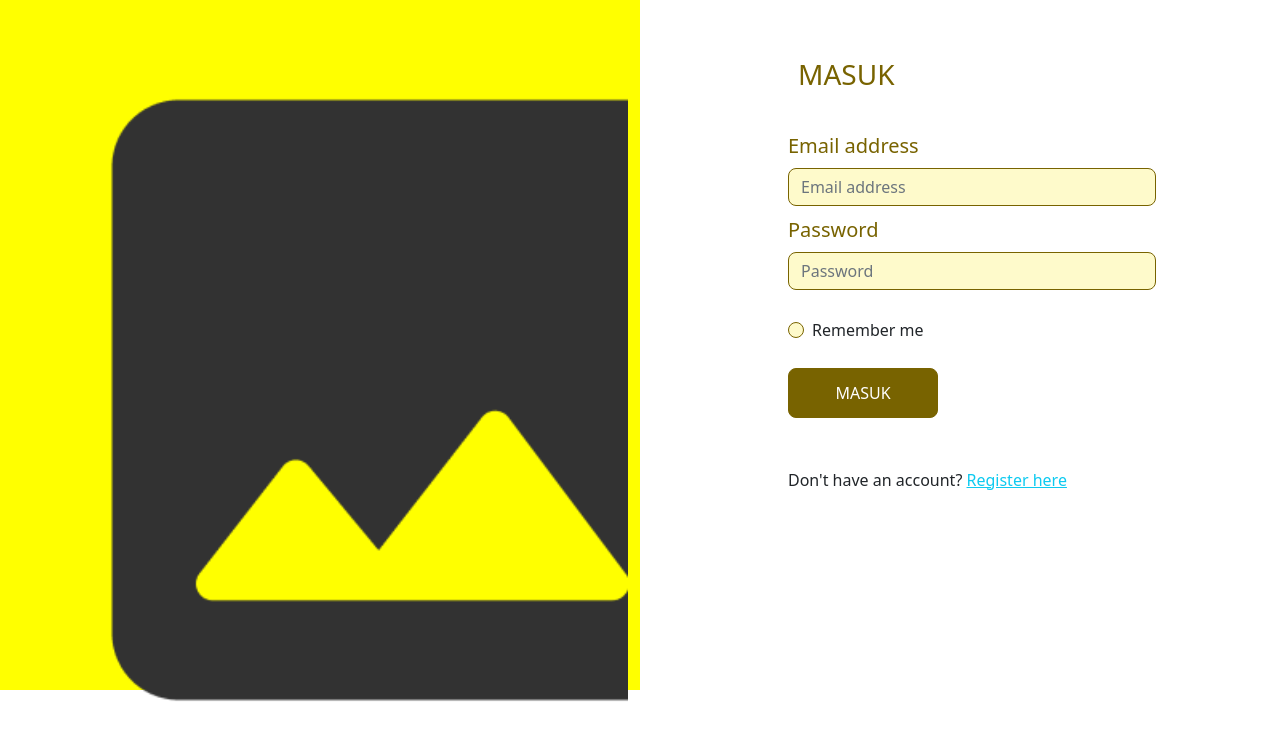
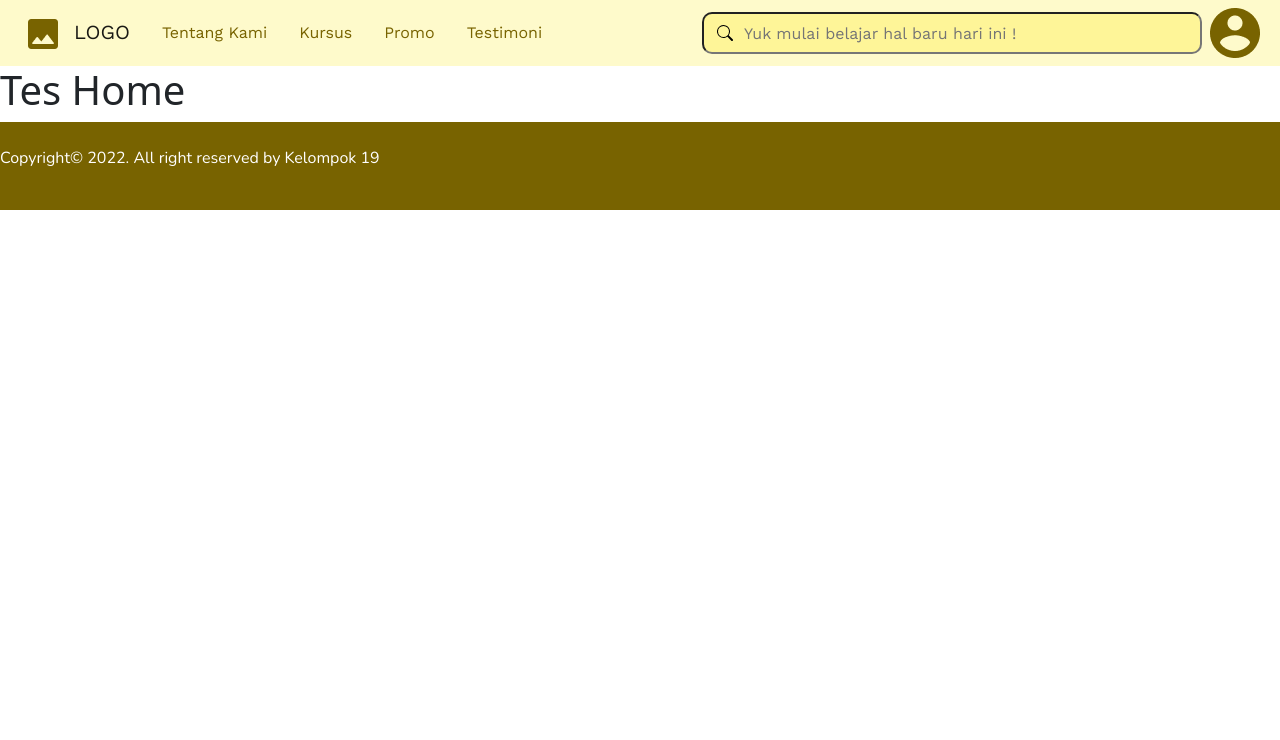
Before and after one commit to Capstone-Project-19-LMS/React, a React (Create React App) app: page / in a window 1280 px wide. Shown: the top 740 px of the page. Built offline with nearby package versions, Linux system fonts and the light colour scheme.

Commit message:
update router

```diff
--- a/src/App.js
+++ b/src/App.js
@@ -1,14 +1,11 @@
-import { BrowserRouter, Routes, Route } from "react-router-dom";
-import Register from "./component/LoginRegister/Register"
+import SetupRouters from './routes/SetupRouters';
 
 function App() {
   return (
     <div className="App">
-      <BrowserRouter>
-        <Routes>
-        <Route path="/" element={<Register />} />
-        </Routes>
-      </BrowserRouter>
+      <div className="App">
+      <SetupRouters/>
+    </div>
     </div>
   );
 }
```
